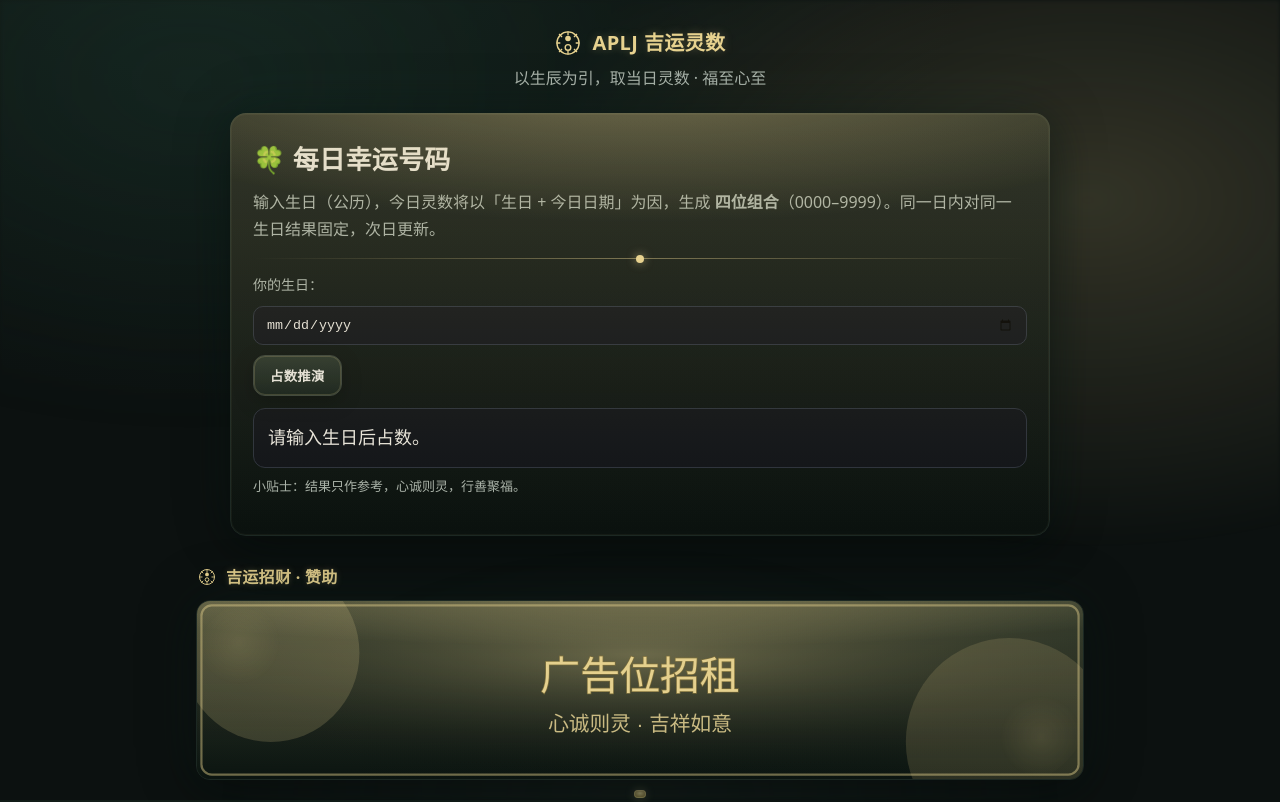
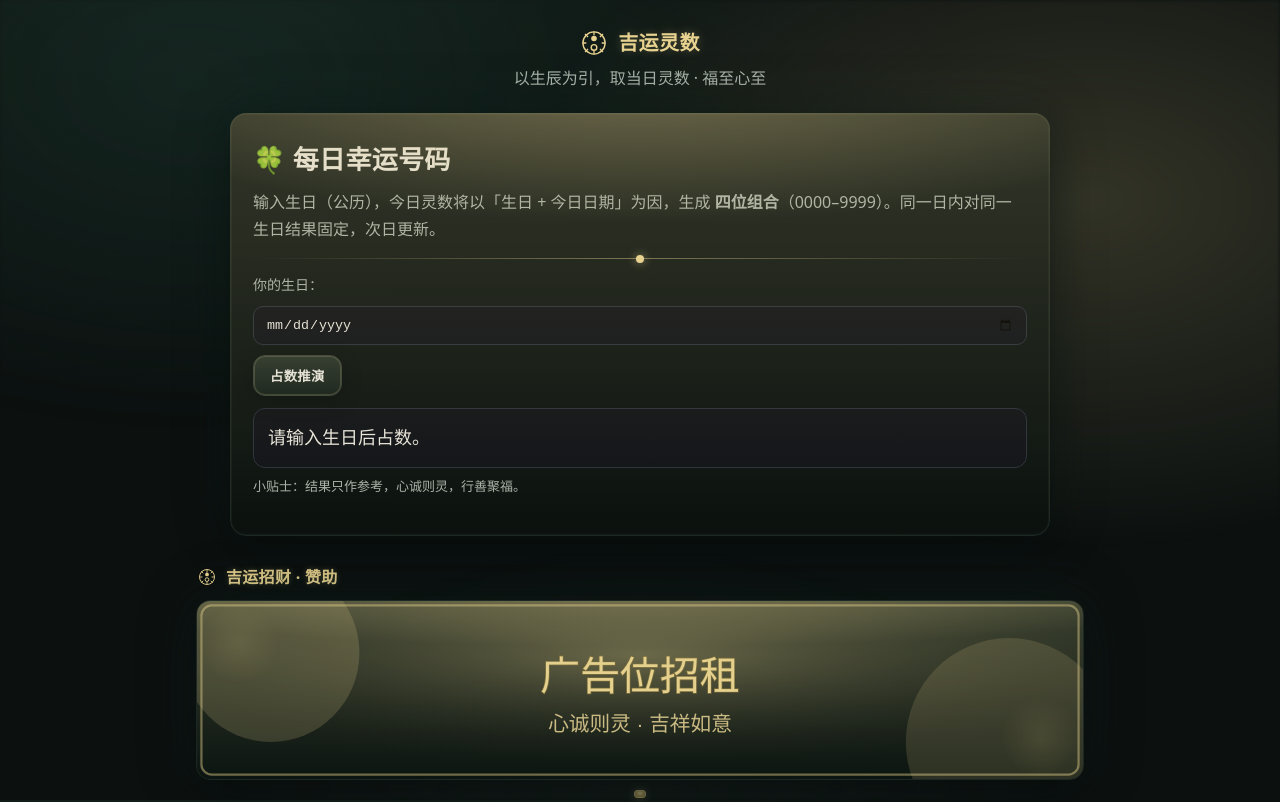
Before and after one commit to FENS-code/APLJ-JYLS, a plain HTML site: page index.html in a window 1280 px wide. Drawn offline with Linux system fonts and the light colour scheme; a script that the page names is missing.

Commit message:
Update index.html

```diff
--- a/index.html
+++ b/index.html
@@ -3,7 +3,7 @@
 <head>
   <meta charset="utf-8" />
   <meta name="viewport" content="width=device-width,initial-scale=1" />
-  <title>APLJ吉运灵数 · 每日幸运号码</title>
+  <title>吉运灵数 · 每日幸运号码</title>
 
   <!-- Pyodide（浏览器里跑 Python；无需后端） -->
   <script src="https://cdn.jsdelivr.net/pyodide/v0.26.2/full/pyodide.js"></script>
@@ -24,7 +24,7 @@
         <circle cx="12" cy="15.8" r="2.4" fill="none" stroke="currentColor" stroke-width="1.2"/>
         <path d="M12 2.2v3.2M12 18.6v3.2M2.2 12h3.2M18.6 12h3.2M4.3 4.3l2.6 2.6M17.1 17.1l2.6 2.6M4.3 19.7l2.6-2.6M17.1 6.9l2.6-2.6" stroke="currentColor" stroke-width="1.1"/>
       </svg>
-      <span class="brand">APLJ 吉运灵数</span>
+      <span class="brand">吉运灵数</span>
     </div>
     <p class="tagline">以生辰为引，取当日灵数 · 福至心至</p>
   </header>
```
